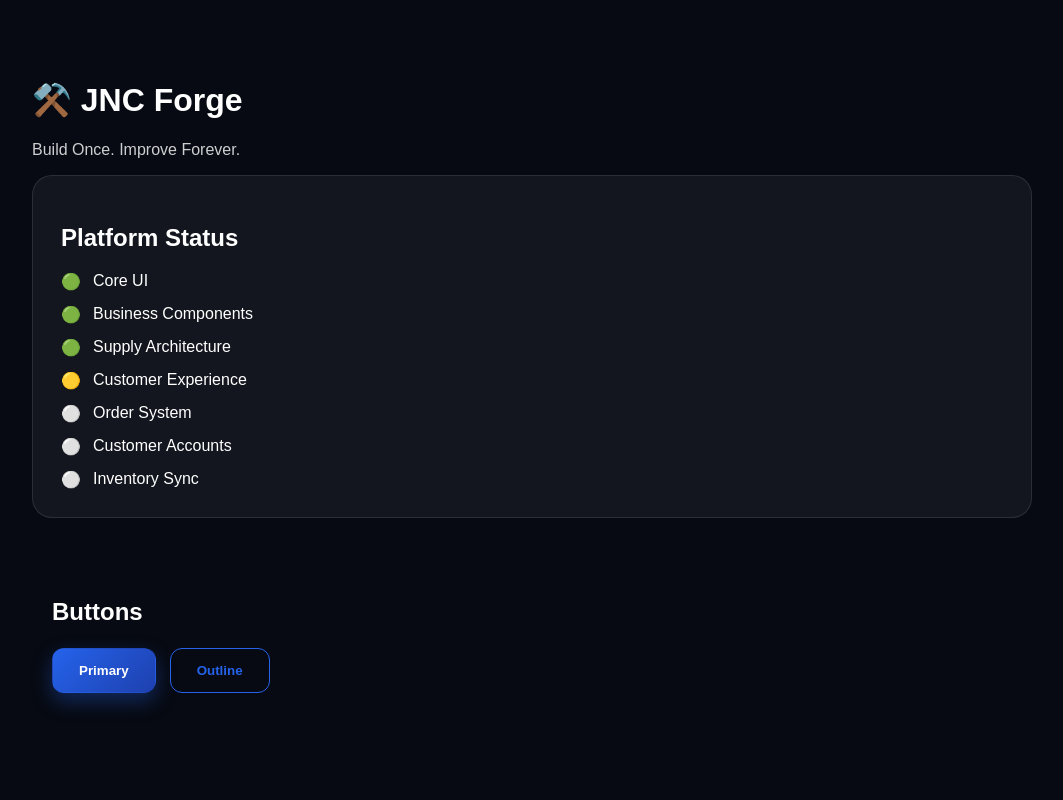
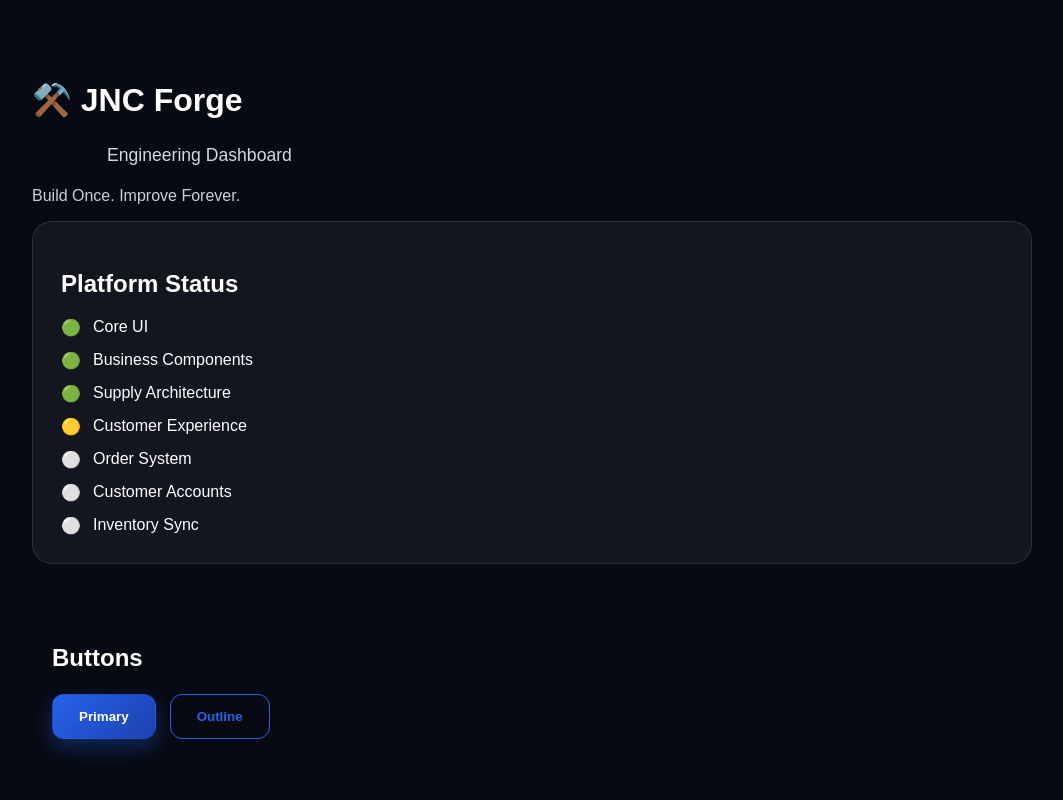
Before and after one commit to jnc3designs/jnc3designs-website, a Next.js app in the folder jnc3designs-premium/: page /platform in a window 1280 px wide. Shown: the top 800 px of the page, without its empty margins (108-1171 px from the left). Built offline with nearby package versions, Linux system fonts and the light colour scheme.

Commit message:
Add Engineering Dashboard description paragraph
Added a new paragraph for the Engineering Dashboard.

```diff
--- a/jnc3designs-premium/app/platform/page.js
+++ b/jnc3designs-premium/app/platform/page.js
@@ -10,6 +10,10 @@ export default function PlatformPage() {
   return (
     <main className="section">
       <h1>⚒️ JNC Forge</h1>
+
+    <p className="hero-copy">
+  Engineering Dashboard
+</p>
 
       <p style={{ opacity: 0.8, maxWidth: "760px" }}>
         Build Once. Improve Forever.
```
